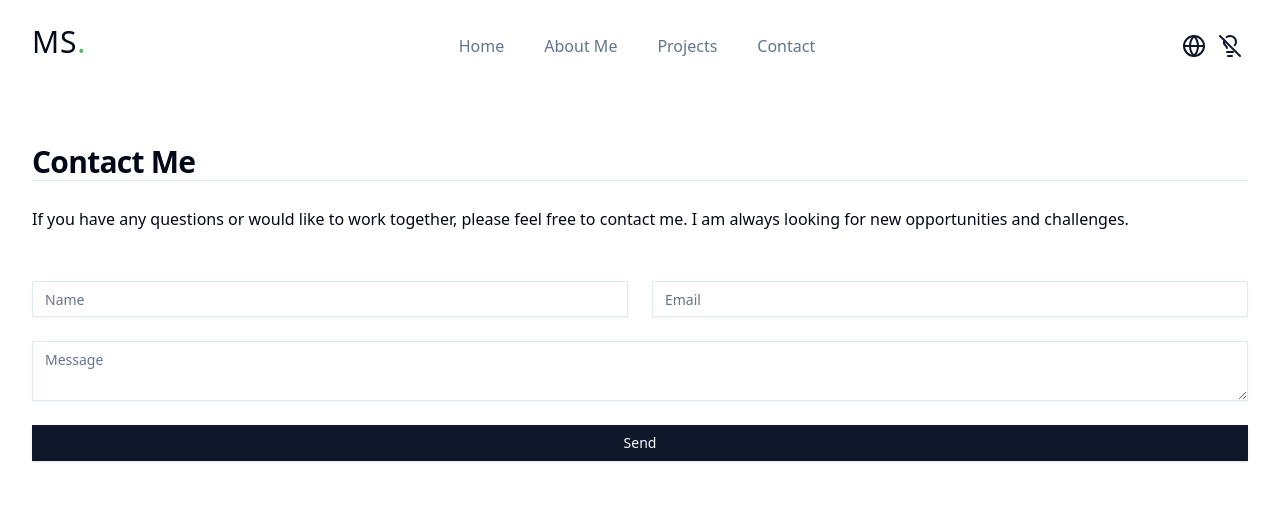
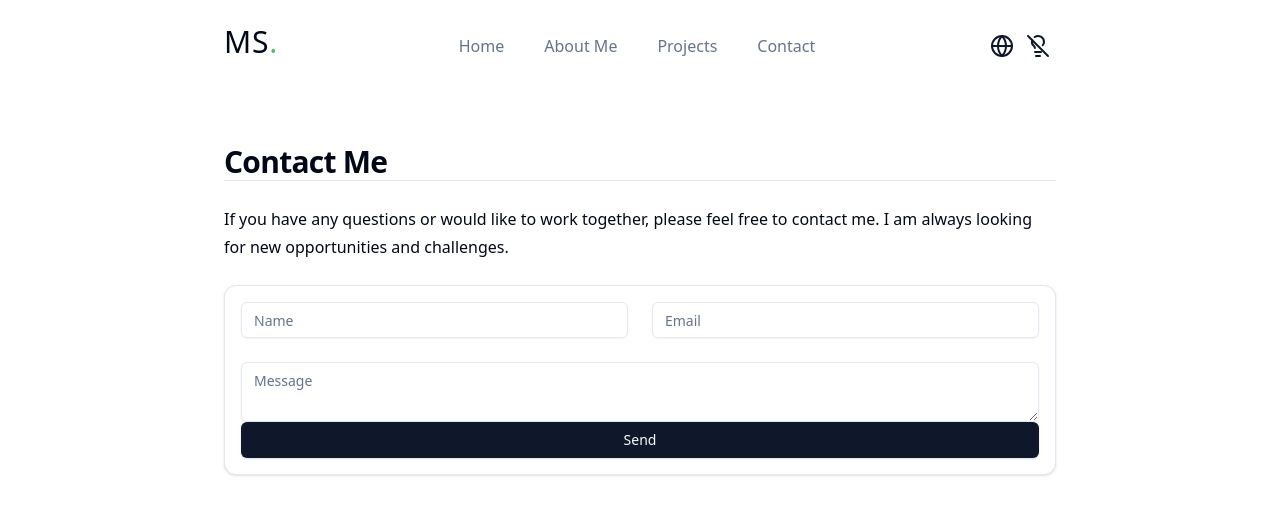
Before and after one commit to MScheltjens/portfolio, a Next.js app: page /contact/contact in a window 1280 px wide. Shown: the top 514 px of the page. Built offline with nearby package versions, Linux system fonts and the light colour scheme.

Commit message:
form fix

```diff
--- a/app/[lang]/about/page.tsx
+++ b/app/[lang]/about/page.tsx
@@ -12,7 +12,7 @@
   const dictionary = await getDictionary(lang);
 
   return (
-    <main className="md container max-w-7xl py-24 text-foreground md:py-36">
+    <main className="md container max-w-4xl py-24 text-foreground md:py-36">
       <PageHeading
         title={dictionary['aboutPage'].title}
         description={dictionary['aboutPage'].description}
--- a/app/[lang]/contact/page.tsx
+++ b/app/[lang]/contact/page.tsx
@@ -13,7 +13,7 @@
   const dictionary = await getDictionary(lang);
 
   return (
-    <main className="container max-w-7xl py-24 md:py-36">
+    <main className="container max-w-4xl py-24 md:py-36">
       <PageHeading
         title={dictionary['contactPage'].title}
         description={dictionary['contactPage'].description}
--- a/app/[lang]/page.tsx
+++ b/app/[lang]/page.tsx
@@ -12,7 +12,7 @@
   const dictionary = await getDictionary(lang);
 
   return (
-    <main className="container max-w-7xl py-24 md:py-36">
+    <main className="container max-w-4xl py-24 md:py-36">
       <Intro
         title1={dictionary['intro'].title1}
         title2={dictionary['intro'].title2}
--- a/app/[lang]/projects/page.tsx
+++ b/app/[lang]/projects/page.tsx
@@ -12,7 +12,7 @@
   const dictionary = await getDictionary(lang);
 
   return (
-    <main className="container max-w-xl py-24 md:py-36">
+    <main className="container max-w-4xl py-24 md:py-36">
       <PageHeading
         title={dictionary['projectsPage'].title}
         description={dictionary['projectsPage'].description}
--- a/app/globals.css
+++ b/app/globals.css
@@ -29,6 +29,7 @@
       --chart-3: 197 37% 24%;
       --chart-4: 43 74% 66%;
       --chart-5: 27 87% 67%;
+      --radius: 0.5rem;
     }
 
     .dark {
@@ -56,6 +57,7 @@
       --chart-3: 30 80% 55%;
       --chart-4: 280 65% 60%;
       --chart-5: 340 75% 55%;
+      --radius: 0.5rem;
     }
   }
 }
--- a/components/forms/contact-form.tsx
+++ b/components/forms/contact-form.tsx
@@ -9,6 +9,7 @@
 import { toast } from 'sonner';
 import { sendEmail } from '@/lib/actions';
 import { getDictionary } from '@/i18/get-dictionary';
+import { Card } from '../ui/card';
 
 type Props = {
   dictionary: Awaited<ReturnType<typeof getDictionary>>['contactForm'];
@@ -48,7 +49,11 @@
   };
 
   return (
-    <form onSubmit={handleSubmit(onSubmit)} className="py-12 lg:flex-auto">
+    <Card className="mt-6 p-4">
+      <form
+        onSubmit={handleSubmit(onSubmit)}
+        className="rounded-g mx-auto max-w-4xl lg:flex-auto"
+      >
         <div className="grid grid-cols-1 gap-6 sm:grid-cols-2">
           {/* Name */}
 
@@ -94,7 +99,6 @@
           )}
         </div>
 
-      <div className="mt-6">
         <Button
           type="submit"
           disabled={isSubmitting}
@@ -102,7 +106,7 @@
         >
           {isSubmitting ? submitting : send}
         </Button>
-      </div>
       </form>
+    </Card>
   );
 };
--- a/components/header.tsx
+++ b/components/header.tsx
@@ -19,7 +19,7 @@
   locale
 }: Props) => (
   <header className="fixed inset-x-0 top-0 z-50 bg-background/75 py-6 backdrop-blur-sm">
-    <nav className="container flex max-w-7xl items-center justify-between">
+    <nav className="container flex max-w-4xl items-center justify-between">
       <Link href={`/${locale}`} className="hidden text-2xl sm:block">
         <h2 className="scroll-m-20 pb-2 pr-3 text-3xl tracking-wide first:mt-0">
           MS<span className="text-accent">.</span>
--- /dev/null
+++ b/components/ui/card.tsx
@@ -0,0 +1,83 @@
+import * as React from 'react';
+
+import { cn } from '@/lib/utils';
+
+const Card = React.forwardRef<
+  HTMLDivElement,
+  React.HTMLAttributes<HTMLDivElement>
+>(({ className, ...props }, ref) => (
+  <div
+    ref={ref}
+    className={cn(
+      'rounded-xl border bg-card text-card-foreground shadow',
+      className
+    )}
+    {...props}
+  />
+));
+Card.displayName = 'Card';
+
+const CardHeader = React.forwardRef<
+  HTMLDivElement,
+  React.HTMLAttributes<HTMLDivElement>
+>(({ className, ...props }, ref) => (
+  <div
+    ref={ref}
+    className={cn('flex flex-col space-y-1.5 p-6', className)}
+    {...props}
+  />
+));
+CardHeader.displayName = 'CardHeader';
+
+const CardTitle = React.forwardRef<
+  HTMLParagraphElement,
+  React.HTMLAttributes<HTMLHeadingElement>
+>(({ className, ...props }, ref) => (
+  <h3
+    ref={ref}
+    className={cn('font-semibold leading-none tracking-tight', className)}
+    {...props}
+  />
+));
+CardTitle.displayName = 'CardTitle';
+
+const CardDescription = React.forwardRef<
+  HTMLParagraphElement,
+  React.HTMLAttributes<HTMLParagraphElement>
+>(({ className, ...props }, ref) => (
+  <p
+    ref={ref}
+    className={cn('text-sm text-muted-foreground', className)}
+    {...props}
+  />
+));
+CardDescription.displayName = 'CardDescription';
+
+const CardContent = React.forwardRef<
+  HTMLDivElement,
+  React.HTMLAttributes<HTMLDivElement>
+>(({ className, ...props }, ref) => (
+  <div ref={ref} className={cn('p-6 pt-0', className)} {...props} />
+));
+CardContent.displayName = 'CardContent';
+
+const CardFooter = React.forwardRef<
+  HTMLDivElement,
+  React.HTMLAttributes<HTMLDivElement>
+>(({ className, ...props }, ref) => (
+  <div
+    ref={ref}
+    className={cn('flex items-center p-6 pt-0', className)}
+    {...props}
+  />
+));
+CardFooter.displayName = 'CardFooter';
+
+export {
+  Card,
+  CardHeader,
+  CardFooter,
+  CardTitle,
+  CardDescription,
+  CardContent
+};
--- a/lib/actions.ts
+++ b/lib/actions.ts
@@ -20,8 +20,7 @@
   try {
     const { name, email, message } = result.data;
     const { data, error } = await resend.emails.send({
-      // todo: when domain verified, continue!
-      from: 'mathias.scheltjens@gmail.com',
+      from: 'mathias@ms-gizmo.dev',
       to: [email],
       cc: ['mathias.scheltjens@gmail.com'],
       subject: 'Contact form submission',
--- a/tailwind.config.ts
+++ b/tailwind.config.ts
@@ -52,11 +52,11 @@
         input: 'hsl(var(--input))',
         ring: 'hsl(var(--ring))',
         chart: {
-          '1': 'hsl(var(--chart-1))',
-          '2': 'hsl(var(--chart-2))',
-          '3': 'hsl(var(--chart-3))',
-          '4': 'hsl(var(--chart-4))',
-          '5': 'hsl(var(--chart-5))'
+          1: 'hsl(var(--chart-1))',
+          2: 'hsl(var(--chart-2))',
+          3: 'hsl(var(--chart-3))',
+          4: 'hsl(var(--chart-4))',
+          5: 'hsl(var(--chart-5))'
         }
       },
       borderRadius: {
```
Lines whose indentation alone changed are shown as unchanged.
